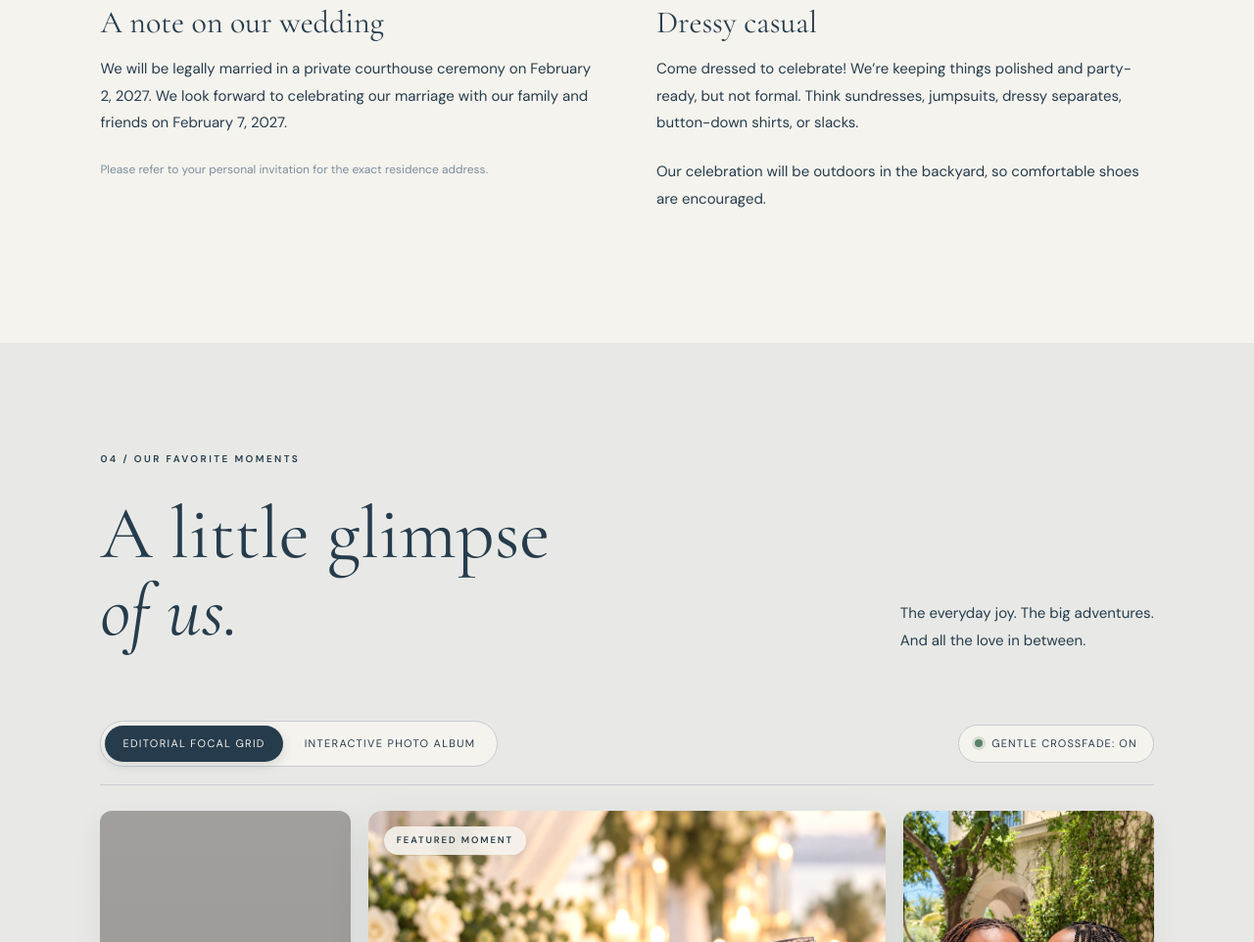
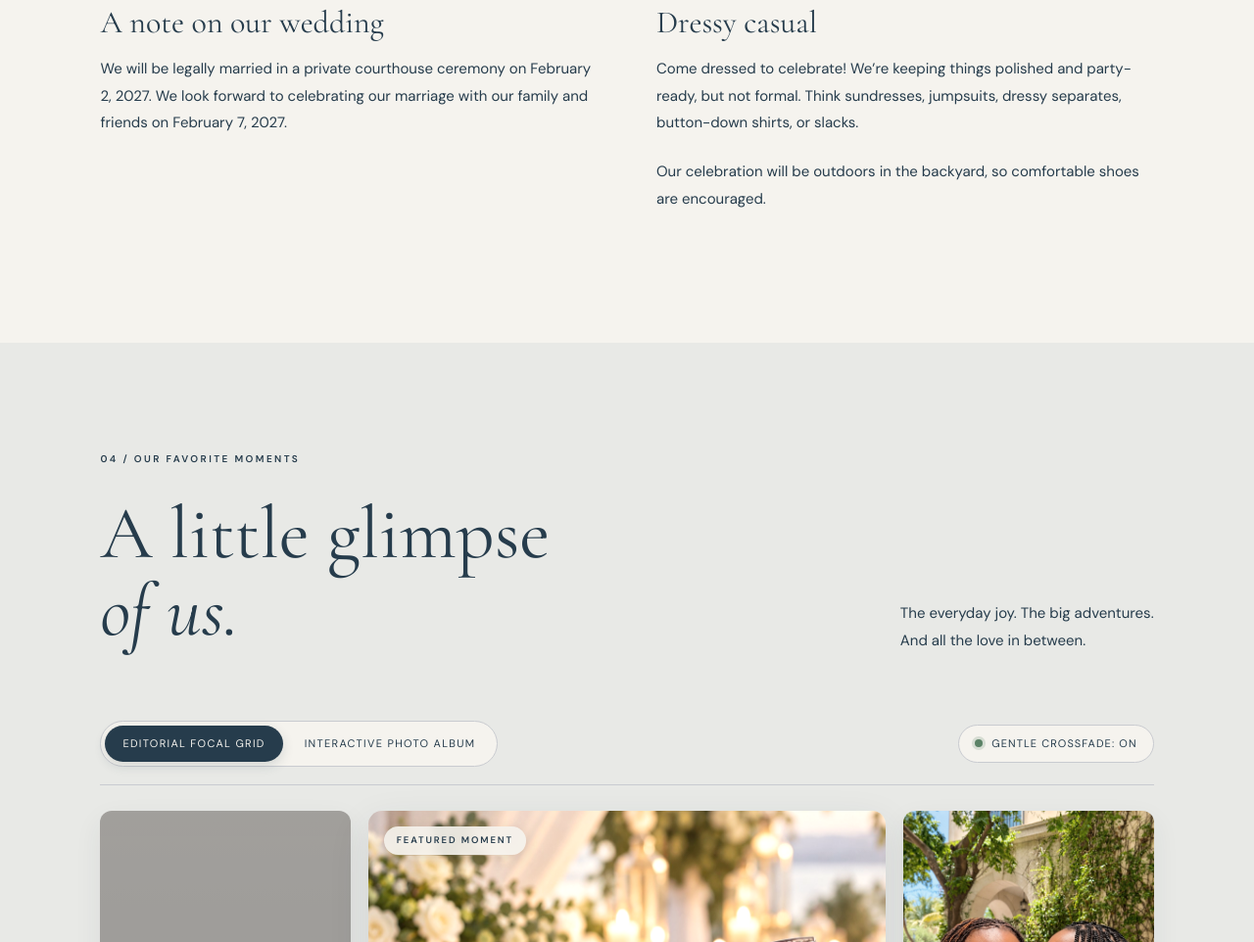
Before and after one commit to giaphung2k1/moses420247-wedding, a plain HTML site: page index.html in a window 1280 px wide. Shown: the part 4225-5187 px from the top of the page at 98% size. Drawn offline with nearby package versions, Linux system fonts and the light colour scheme; grey boxes are pictures that could not be loaded.

Commit message:
Remove private address note from event details

```diff
--- a/index.html
+++ b/index.html
@@ -221,10 +221,7 @@
                             data-vi="Chúng mình sẽ đăng ký kết hôn trong một buổi lễ riêng tư tại tòa án vào ngày 2 tháng 2 năm 2027. Chúng mình mong được mừng ngày chung đôi cùng gia đình và bạn bè vào ngày 7 tháng 2.">We
                             will be legally married in a private courthouse ceremony on February 2, 2027. We look
                             forward to celebrating our marriage with our family and friends on February 7, 2027.</span></p>
-                    <p class="note"><span
-                            data-en="Please refer to your personal invitation for the exact residence address."
-                            data-vi="Vui lòng xem địa chỉ tư gia cụ thể trên thiệp mời riêng của bạn.">Please refer to
-                            your personal invitation for the exact residence address.</span></p>
+
                 </div>
                 <div>
                     <h3><span data-en="Dressy casual" data-vi="Thanh lịch, thoải mái">Dressy casual</span></h3>
```
